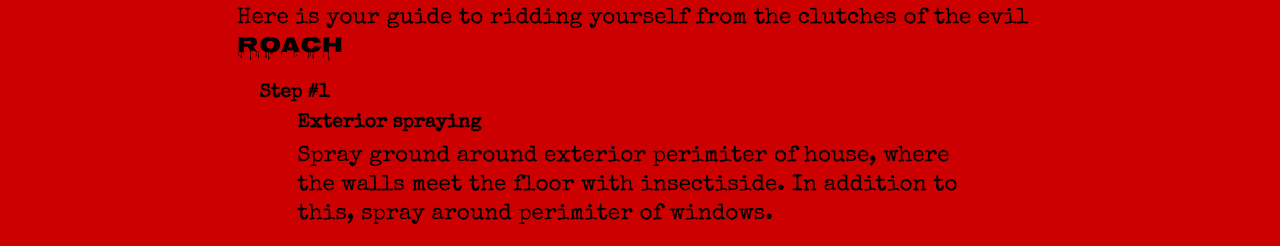
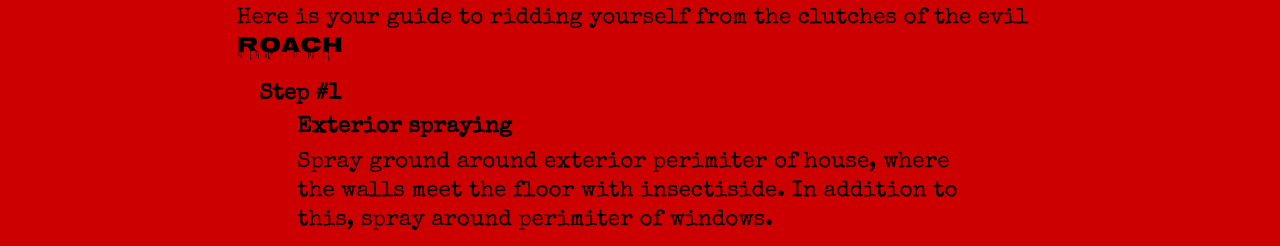
Before and after one commit to K-Resurreccion/The-Plan, a plain HTML site: page index.html in a window 1280 px wide. Shown: the part 531-777 px from the top of the page. Drawn offline with nearby package versions, Linux system fonts and the light colour scheme.

Commit message:
font size fix for h3 h4 headers

```diff
--- a/css/master.css
+++ b/css/master.css
@@ -35,22 +35,12 @@ h2 {
 h3 {
   font-family: 'Special Elite', cursive;
   margin-bottom: 10px;
-}
-
-@media only screen and (min-width: 768px) {
-  h3 {
-    font-size: 1.2rem;
-  }
+  font-size: 1.4rem;
 }
 
 h4 {
   font-family: 'Special Elite', cursive;
-}
-
-@media only screen and (min-width: 768px) {
-    h4 {
-      font-size: 1.2rem;
-    }
+  font-size: 1.4rem;
 }
 
 a {
```
